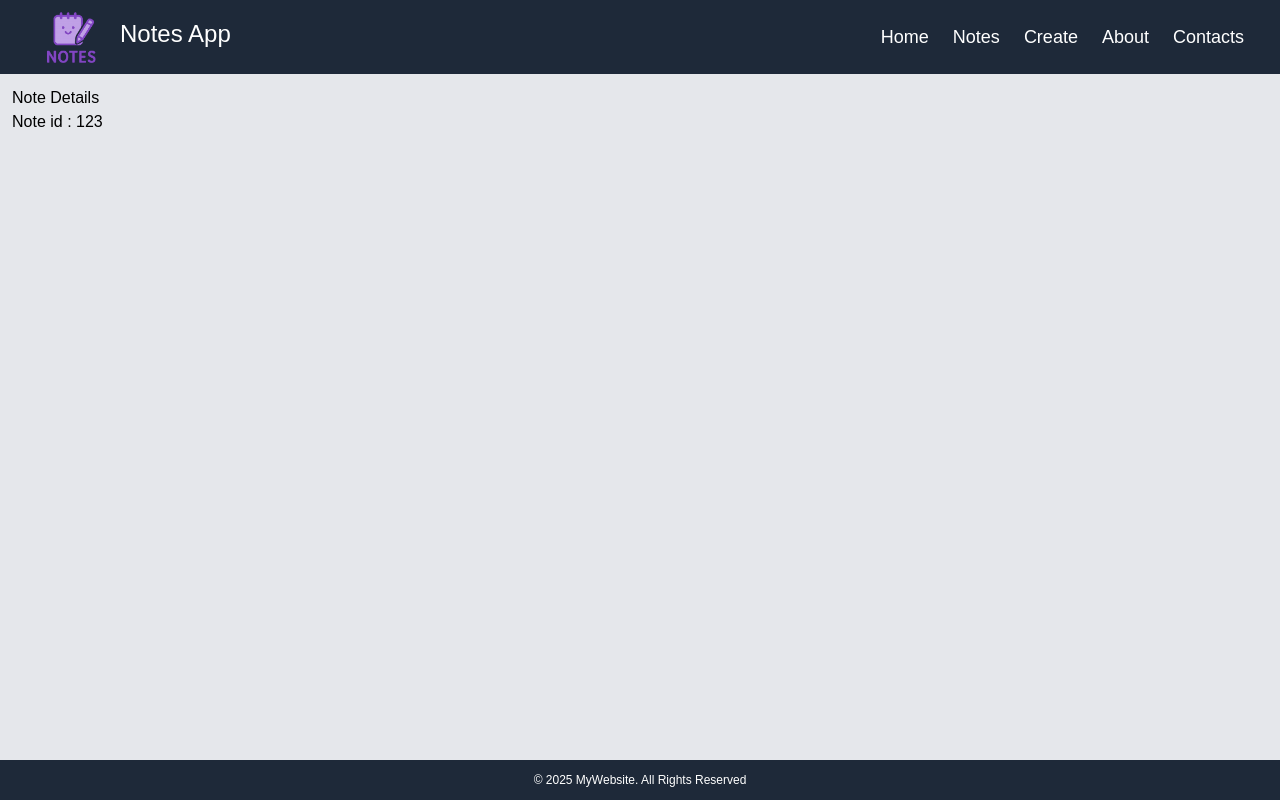
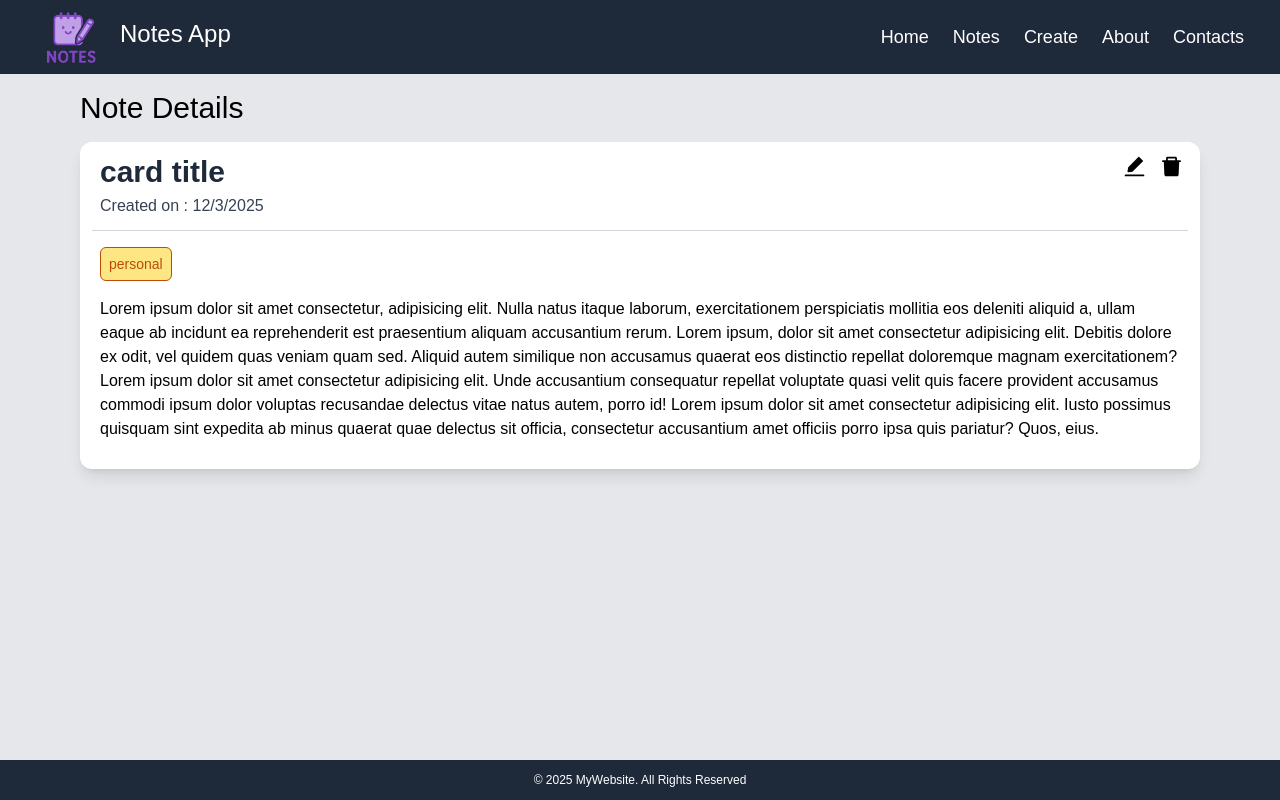
Before and after one commit to BV-SS/Next-App, a Next.js app: page /notes/123 in a window 1280 px wide. Built offline with nearby package versions, Linux system fonts and the light colour scheme.

Commit message:
added single note card

```diff
--- a/app/notes/[id]/page.tsx
+++ b/app/notes/[id]/page.tsx
@@ -1,15 +1,51 @@
 import React from 'react';
 
-type Props ={
-    params : {id : String}
+// components
+import CardContainer from '@/components/CardContainer';
+
+type Props = {
+  params: { id: String }
 }
 
-const NotePage = async ({params } : Props) => {
-    const {id} = await params
+// icons
+import { AiFillDelete } from 'react-icons/ai';
+import { AiFillEdit } from 'react-icons/ai';
+
+const NotePage = async ({ params }: Props) => {
+  const { id } = await params
   return (
     <>
-    <h3>Note Details</h3>
-    <div>Note id : {id}</div>
+      <div className='px-17 py-1'>
+        <h2 className='text-3xl pb-4'>Note Details</h2>
+        <CardContainer >
+          <div className='flex items-center justify-between'>
+            <div>
+
+            <h3 className='text-3xl font-semibold pl-2 text-gray-800'>card title</h3>
+            <div className='text-md text-gray-700 py-1 pl-2'> Created on : 12/3/2025</div>
+            </div>
+            <div className='self-start'>
+              <AiFillEdit size={25} className='inline mx-2 hover:text-blue-500 cursor-pointer' />
+              <AiFillDelete size={25} className='inline mx-1 hover:text-red-500 cursor-pointer' />
+            </div>
+
+          </div>
+          <hr className='border-gray-300 my-2' />
+
+           <div className='border border-amber-700 text-amber-700 bg-amber-200 px-2 py-1.5 rounded-md text-sm inline-block w-fit my-2 mx-2'>
+                    personal
+
+                </div>
+
+          <p className=' p-2 pb-4'>
+            Lorem ipsum dolor sit amet consectetur, adipisicing elit. Nulla natus itaque laborum, exercitationem perspiciatis mollitia eos deleniti aliquid a, ullam eaque ab incidunt ea reprehenderit est praesentium aliquam accusantium rerum. Lorem ipsum, dolor sit amet consectetur adipisicing elit. Debitis dolore ex odit, vel quidem quas veniam quam sed. Aliquid autem similique non accusamus quaerat eos distinctio repellat doloremque magnam exercitationem? Lorem ipsum dolor sit amet consectetur adipisicing elit. Unde accusantium consequatur repellat voluptate quasi velit quis facere provident accusamus commodi ipsum dolor voluptas recusandae delectus vitae natus autem, porro id!
+
+            Lorem ipsum dolor sit amet consectetur adipisicing elit. Iusto possimus quisquam sint expedita ab minus quaerat quae delectus sit officia, consectetur accusantium amet officiis porro ipsa quis pariatur? Quos, eius.
+
+          </p>
+        </CardContainer>
+      </div>
+
     </>
   )
 }
--- a/components/Card.tsx
+++ b/components/Card.tsx
@@ -9,12 +9,12 @@ import { MdLaunch } from "react-icons/md";
 // types
 import { Note } from '@/types/note';
 
-interface NoteCardProps{
-    item : Note,
+interface NoteCardProps {
+    item: Note,
 }
 
 
-const NoteCard : React.FC<NoteCardProps> = ({item}) => {
+const NoteCard: React.FC<NoteCardProps> = ({ item }) => {
     return (
         <div className='h-48 w-78 shadow-lg  bg-white rounded-xl p-3 flex flex-col'>
             <div className='flex justify-between items-center'>
@@ -24,17 +24,21 @@ const NoteCard : React.FC<NoteCardProps> = ({item}) => {
                     <AiFillDelete size={20} className='inline mx-1 hover:text-red-500 cursor-pointer' />
                 </div>
             </div>
-        <hr className='border-gray-300 my-2'/>
-        <p className='text-gray-600 overflow-hidden [display:-webkit-box] [-webkit-line-clamp:3] [-webkit-box-orient:vertical] h-20 border-2'>
+            <hr className='border-gray-300 my-2' />
+
+            <p className='text-gray-600 overflow-hidden [display:-webkit-box] [-webkit-line-clamp:3] [-webkit-box-orient:vertical] h-17 '>
                 {item.content}
             </p>
-        <div className='flex items-center justify-between pt-2.5'>
+
+            <div className='flex items-center justify-between pt-3.5'>
                 <div className='border border-amber-700 text-amber-700 bg-amber-200 px-2 py-0.5 rounded-md text-sm'>
                     {item.tag}
+
                 </div>
+
                 <Link href="/notes/123" className='px-3 py-1 rounded-md bg-purple-800 text-white text-sm cursor-pointer hover:bg-purple-700'>
                     <button >View</button>
-            <MdLaunch className='inline ml-2'/>
+                    <MdLaunch className='inline ml-2' />
                 </Link>
             </div>
         </div>
--- /dev/null
+++ b/components/CardContainer.tsx
@@ -0,0 +1,17 @@
+import React, { ReactNode } from 'react';
+
+interface CardContainerProps{
+    height?:string,
+    width?:string,
+    children : ReactNode
+}
+
+const CardContainer = ({height = '100%', width = '100%', children} : CardContainerProps) => {
+  return (
+    <div className='shadow-lg  bg-white rounded-xl p-3 flex flex-col' style={{height , width}}>
+        {children}
+    </div>
+  )
+}
+
+export default CardContainer
```
Lines whose indentation alone changed are shown as unchanged.
